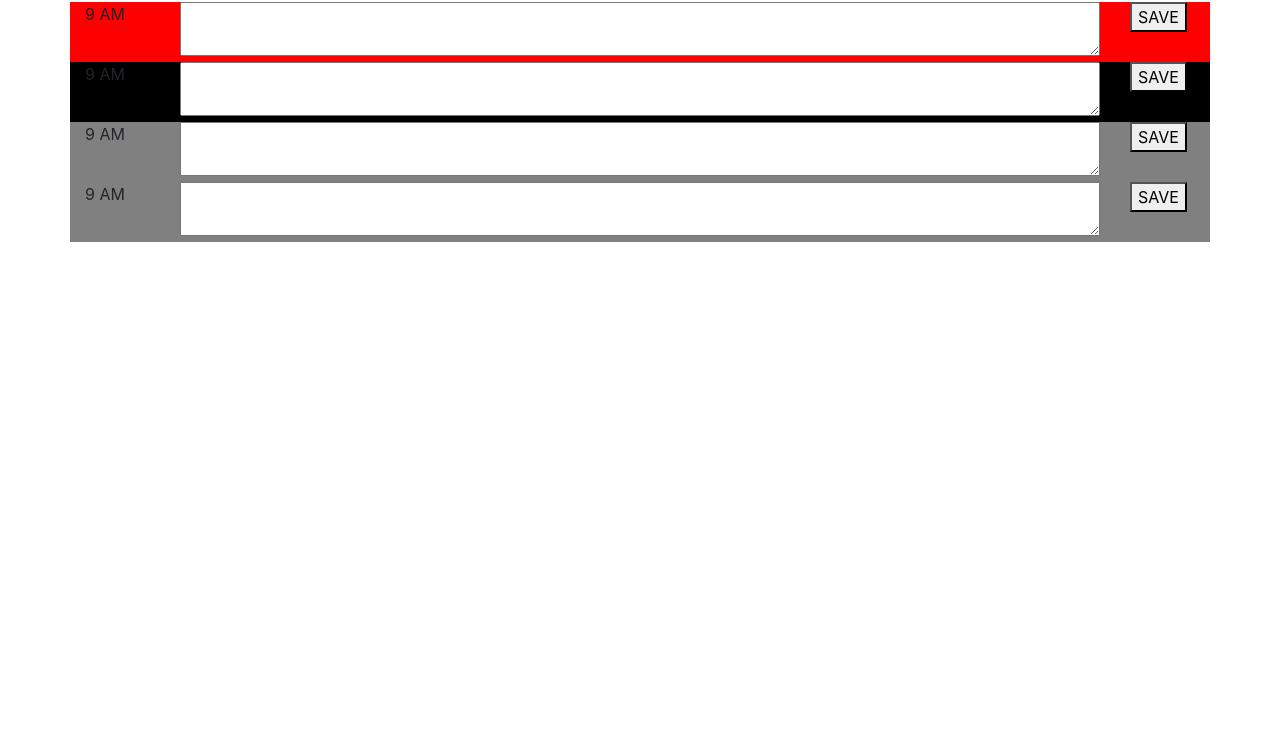
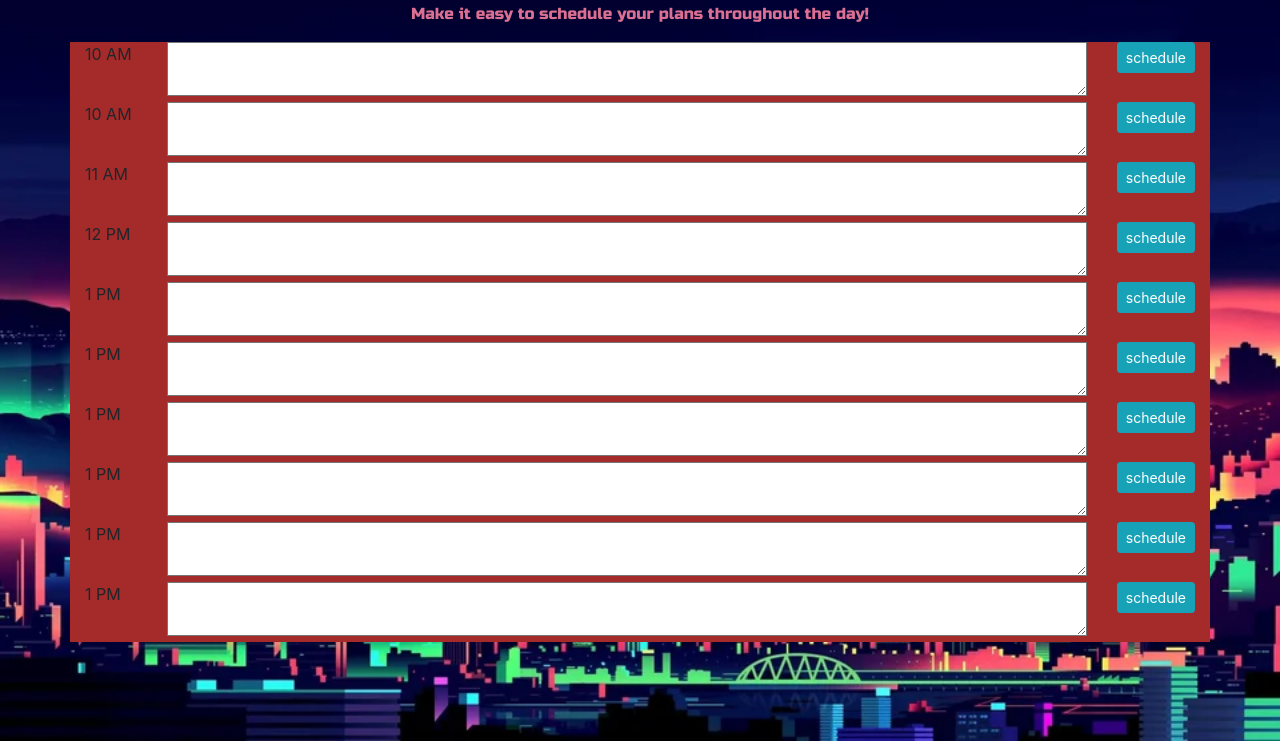
Before and after one commit to elhiloyasin/Client-Business, a plain HTML site: page index.html in a window 1280 px wide. Shown: the part 59-800 px from the top of the page. Drawn offline with nearby package versions, Linux system fonts and the light colour scheme.

Commit message:
styled it up from bootstrap

```diff
--- a/index.html
+++ b/index.html
@@ -15,70 +15,138 @@
 <body>
   <div class="top-pg-header" id="top-pg-header">
     <h1> A Workday Schedular</h1>
+    <p>Make it easy to schedule your plans throughout the day!</p>
 
   </div>
 
   <div class="container" id="container">
 
-    <div id="top-row"></div>
 
-
-
-    <div class="row" style="background-color:red">
+    <div class="row" style="background-color:brown">
       <div class="col">
-        9 AM
+        10 AM
       </div>
       <div class="col-10">
         <textarea id="9textarea" style="width: 100%"></textarea>
       </div>
       <div class="col">
-        <button id="9saveBtn">SAVE</button>
+        <button class="btn btn-primary btn-sm btn-info" id="9saveBtn">schedule</button>
       </div>
     </div>
 
-    <div class="row" style="background-color:black">
+
+
+    <div class="row" style="background-color:brown">
       <div class="col">
-        9 AM
+        10 AM
       </div>
       <div class="col-10">
         <textarea id="9textarea" style="width: 100%"></textarea>
       </div>
       <div class="col">
-        <button id="9saveBtn">SAVE</button>
+        <button class="btn btn-primary btn-sm btn-info" id="9saveBtn">schedule</button>
       </div>
     </div>
 
-
-    <div class="row" style="background-color:grey">
+    <div class="row" style="background-color:brown">
       <div class="col">
-        9 AM
+        11 AM
       </div>
       <div class="col-10">
         <textarea id="9textarea" style="width: 100%"></textarea>
       </div>
       <div class="col">
-        <button id="9saveBtn">SAVE</button>
+        <button class="btn btn-primary btn-sm btn-info" id="9saveBtn">schedule</button>
       </div>
     </div>
 
-    <div class="row" style="background-color:grey">
+    <div class="row" style="background-color:brown">
       <div class="col">
-        9 AM
+        12 PM
       </div>
       <div class="col-10">
         <textarea id="9textarea" style="width: 100%"></textarea>
       </div>
       <div class="col">
-        <button id="9saveBtn">SAVE</button>
+        <button class="btn btn-primary btn-sm btn-info" id="9saveBtn">schedule</button>
+      </div>
+    </div>
+
+    <div class="row" style="background-color:brown">
+      <div class="col">
+        1 PM
+      </div>
+      <div class="col-10">
+        <textarea id="9textarea" style="width: 100%"></textarea>
+      </div>
+      <div class="col">
+        <button class="btn btn-primary btn-sm btn-info" id="9saveBtn">schedule</button>
+      </div>
+    </div>
+
+    <div class="row" style="background-color:brown">
+      <div class="col">
+        1 PM
+      </div>
+      <div class="col-10">
+        <textarea id="9textarea" style="width: 100%"></textarea>
+      </div>
+      <div class="col">
+        <button class="btn btn-primary btn-sm btn-info" id="9saveBtn">schedule</button>
       </div>
     </div>
 
 
+    <div class="row" style="background-color:brown">
+      <div class="col">
+        1 PM
+      </div>
+      <div class="col-10">
+        <textarea id="9textarea" style="width: 100%"></textarea>
+      </div>
+      <div class="col">
+        <button class="btn btn-primary btn-sm btn-info" id="9saveBtn">schedule</button>
+      </div>
+    </div>
 
 
+    <div class="row" style="background-color:brown">
+      <div class="col">
+        1 PM
+      </div>
+      <div class="col-10">
+        <textarea id="9textarea" style="width: 100%"></textarea>
+      </div>
+      <div class="col">
+        <button class="btn btn-primary btn-sm btn-info" id="9saveBtn">schedule</button>
+      </div>
+    </div>
 
 
+    <div class="row" style="background-color:brown">
+      <div class="col">
+        1 PM
+      </div>
+      <div class="col-10">
+        <textarea id="9textarea" style="width: 100%"></textarea>
+      </div>
+      <div class="col">
+        <button class="btn btn-primary btn-sm btn-info" id="9saveBtn">schedule</button>
+      </div>
+    </div>
 
+
+    <div class="row" style="background-color:brown">
+      <div class="col">
+        1 PM
+      </div>
+      <div class="col-10">
+        <textarea id="9textarea" style="width: 100%"></textarea>
+      </div>
+      <div class="col">
+        <button class="btn btn-primary btn-sm btn-info" id="9saveBtn">schedule</button>
+      </div>
+    </div>
 
 
   </div>
--- a/script.js
+++ b/script.js
@@ -1,3 +0,0 @@
-
-
-let container = document.createElement('div');
--- a/style.css
+++ b/style.css
@@ -1,15 +1,24 @@
+body{
+    background-image: url('citylights.webp') !important;
+    background-repeat: no-repeat;
+    background-attachment: fixed;
+    background-size: cover;
+
+
+}
+
+
 .top-pg-header{
 font-family:'Russo One', sans-serif;;
 text-align: center;
 margin-top: 5px;
-color:purple;
+color:palevioletred;
 
 }
 
-#top-row{
-    width: '200px';
-    height: '200px';
-    border: purple;
-    background-color: aqua;
 
-}
+
+textarea{
+   background:white;
+    font-size: 1.5em;
+  }
```
Also changed, not shown: cityimage.jpg (added), citylights.webp (added).
